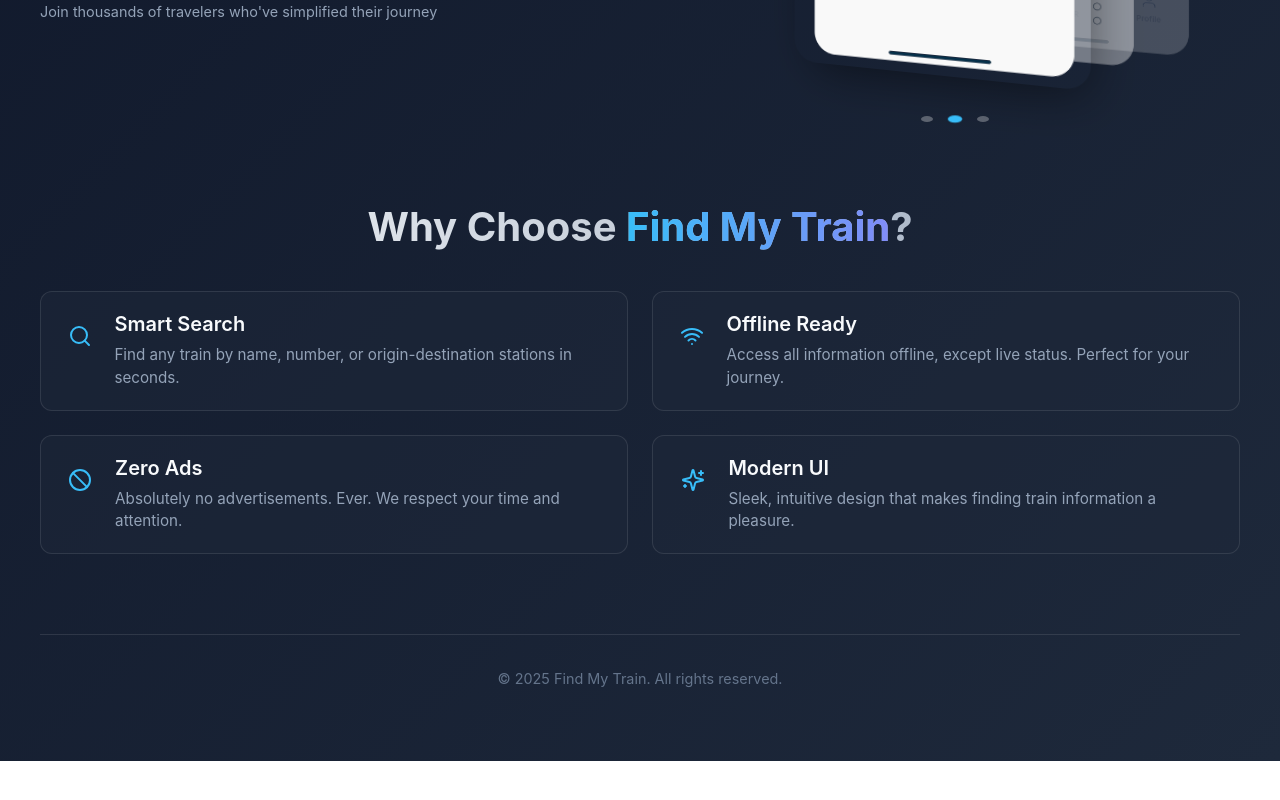
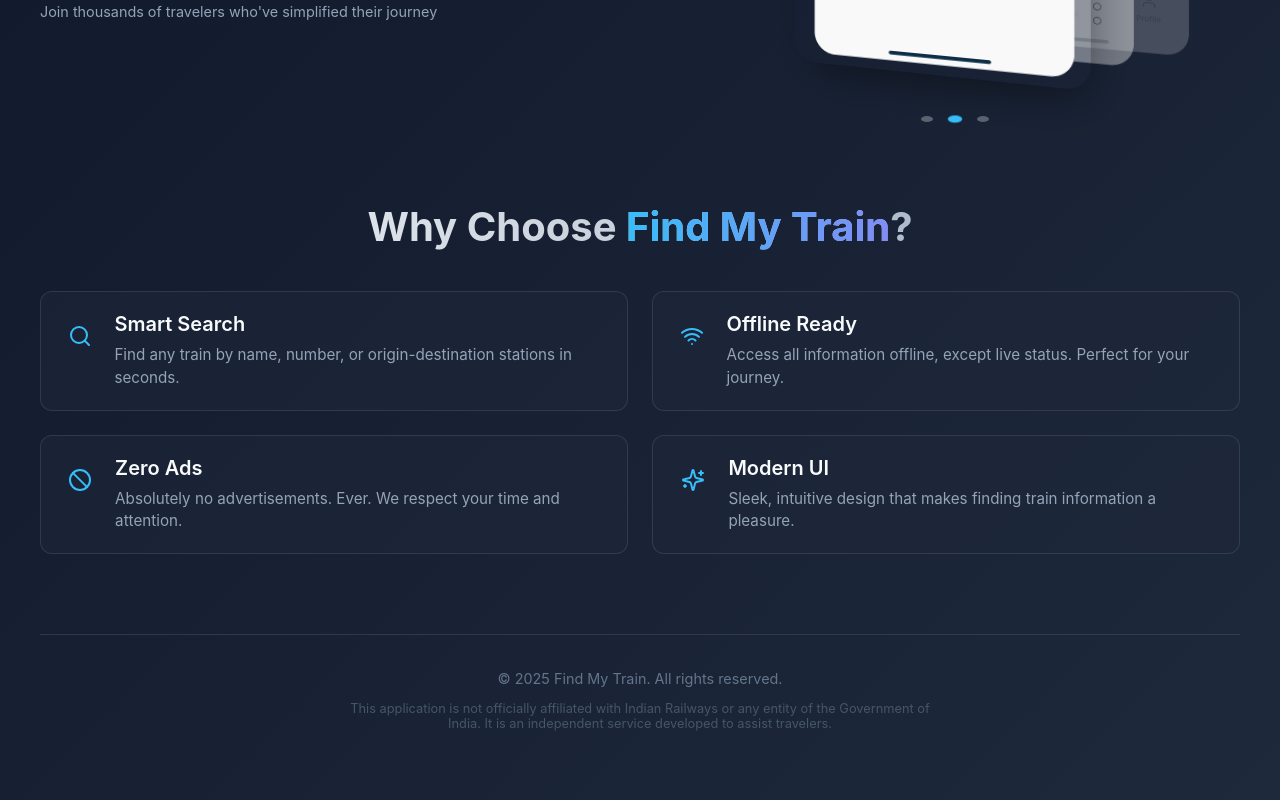
Before and after one commit to Deepak-at-Cognition/Find-My-Train, a React app: page / in a window 1280 px wide. Shown: the part 564-1364 px from the top of the page. Before the commit the page ends 1325 px from the top, so only its background shows below. Built offline with nearby package versions, Linux system fonts and the light colour scheme; the HTML template or start-up script is replaced by a standard one.

Commit message:
Add disclaimer about non-affiliation with Indian Railways
Co-Authored-By: deepak@cognition.ai <deepak@cognition.ai>

```diff
--- a/src/App.css
+++ b/src/App.css
@@ -318,6 +318,15 @@ body {
   border-top: 1px solid rgba(255, 255, 255, 0.1);
 }
 
+.disclaimer {
+  font-size: 0.8rem;
+  color: #475569;
+  margin-top: 10px;
+  max-width: 600px;
+  margin-left: auto;
+  margin-right: auto;
+}
+
 @media (max-width: 1024px) {
   .hero-section {
     flex-direction: column;
--- a/src/App.js
+++ b/src/App.js
@@ -136,6 +136,7 @@ function App() {
 
       <footer className="App-footer">
         <p>&copy; 2025 Find My Train. All rights reserved.</p>
+        <p className="disclaimer">This application is not officially affiliated with Indian Railways or any entity of the Government of India. It is an independent service developed to assist travelers.</p>
       </footer>
     </div>
   );
```
